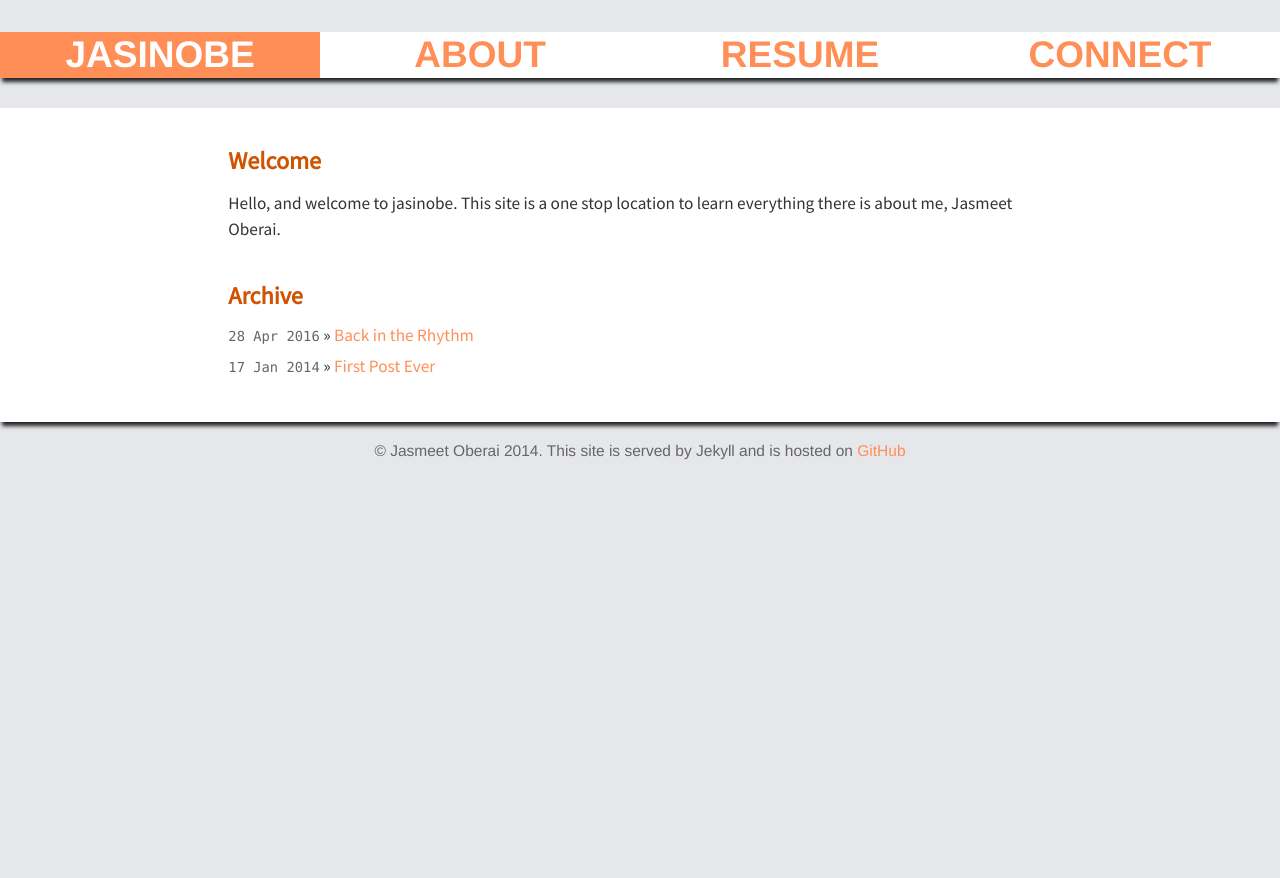
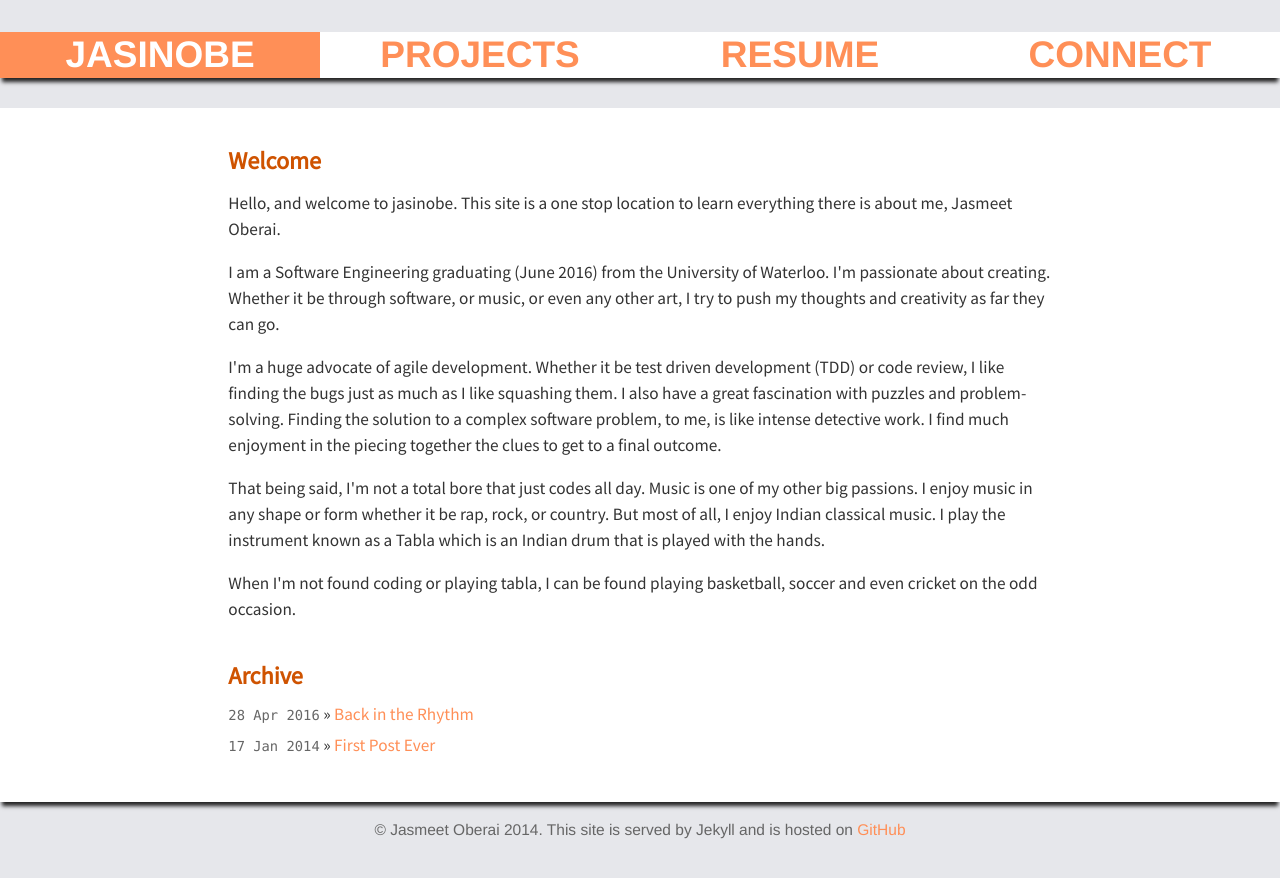
Before and after one commit to jasmeeto/jasmeeto.github.io, a Jekyll site: the page built from index.html, in a window 1280 px wide. Shown: the top 878 px of the page. Built offline with Jekyll 4.4.1, drawn with Linux system fonts in a browser that asks for light colours; nearby versions of some CDN libraries.

Commit message:
move about page and add projects

```diff
--- a/_layouts/default.html
+++ b/_layouts/default.html
@@ -35,7 +35,7 @@
             <nav class="grid">
                 <ul class="custom-row">
                     <li class="col-md-3 {% if page.active == "home" %}active{%endif%}"><a href="/">Jasinobe</a></li>
-                    <li class="col-md-3 {% if page.active == "about" %}active{%endif%}"><a href="/about/">About</a></li>
+                    <li class="col-md-3 {% if page.active == "projects" %}active{%endif%}"><a href="/projects/">Projects</a></li>
                     <li class="col-md-3 {% if page.active == "resume" %}active{%endif%}"><a href="/resume/">Resume</a></li>
                     <li class="col-md-3 {% if page.active == "connect" %}active{%endif%}"><a href="/connect/">Connect</a></li>
                 </ul>
--- a/assets/css/main.css
+++ b/assets/css/main.css
@@ -230,6 +230,22 @@ footer {
   height:100%;
 }
 
+
+/*****************************************************************************/
+/*
+/* Project
+/*
+/*****************************************************************************/
+
+.proj-list {
+  list-style: none;
+}
+
+.proj-list li > i {
+  color: #ff8f57;
+  font-size: 80%;
+}
+
 /*****************************************************************************/
 /*
 /* Mobile Overrides
--- a/index.html
+++ b/index.html
@@ -8,8 +8,20 @@ active: home
     <article class="home col-md-8 col-md-offset-2">
         <section>
             <h2 class="sub-heading">Welcome</h2>
-            <div>
+            <div class="about">
                 <p>Hello, and welcome to jasinobe. This site is a one stop location to learn everything there is about me, Jasmeet Oberai.</p>
+                <p>
+                  I am a Software Engineering graduating (June 2016) from the University of Waterloo. I'm passionate about creating. Whether it be through software, or music, or even any other art, I try to push my thoughts and creativity as far they can go.
+                </p>
+                <p>
+                    I'm a huge advocate of agile development. Whether it be test driven development (TDD) or code review, I like finding the bugs just as much as I like squashing them. I also have a great fascination with puzzles and problem-solving. Finding the solution to a complex software problem, to me, is like intense detective work. I find much enjoyment in the piecing together the clues to get to a final outcome.
+                </p>
+                <p>
+                   That being said, I'm not a total bore that just codes all day. Music is one of my other big passions. I enjoy music in any shape or form whether it be rap, rock, or country. But most of all, I enjoy Indian classical music. I play the instrument known as a Tabla which is an Indian drum that is played with the hands.
+                </p>
+                <p>
+                    When I'm not found coding or playing tabla, I can be found playing basketball, soccer and even cricket on the odd occasion.
+                </p>
             </div>
         </section>
         <section>
```
Also changed, not shown: about/index.html (deleted, +0 -27 lines), projects/index.html (added, +101 -0 lines).
